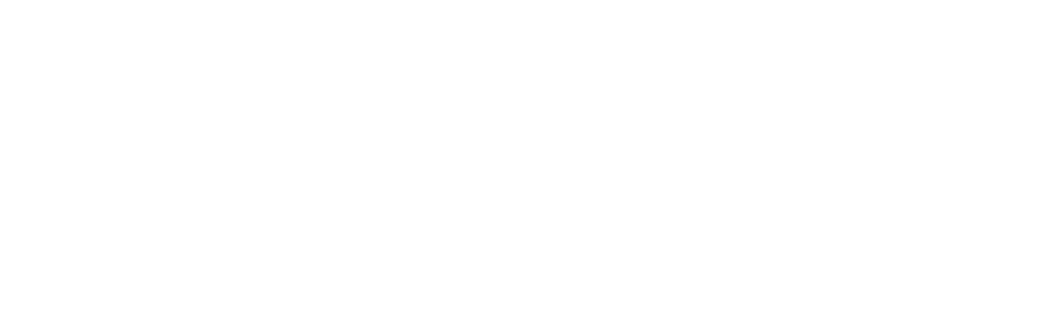
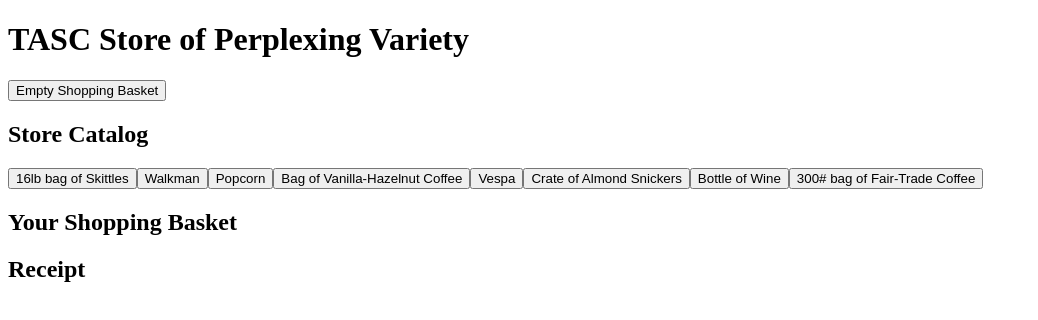
Before and after one commit to abexum/ABEprojects, an Angular app in the folder shoppingBasket/: page / in a window 1280 px wide. Shown: the top 320 px of the page, without its empty margins (0-1038 px from the left). Built offline with nearby package versions, Linux system fonts and the light colour scheme.

Commit message:
add components for goods-item and store

```diff
--- a/shoppingBasket/src/app/app.component.html
+++ b/shoppingBasket/src/app/app.component.html
@@ -1 +1,2 @@
+<app-store></app-store>
 <router-outlet></router-outlet>
--- a/shoppingBasket/src/app/app.module.ts
+++ b/shoppingBasket/src/app/app.module.ts
@@ -3,10 +3,14 @@
 
 import { AppRoutingModule } from './app-routing.module';
 import { AppComponent } from './app.component';
+import { GoodsItemComponent } from './goods-item/goods-item.component';
+import { StoreComponent } from './store/store.component';
 
 @NgModule({
   declarations: [
-    AppComponent
+    AppComponent,
+    GoodsItemComponent,
+    StoreComponent
   ],
   imports: [
     BrowserModule,
--- /dev/null
+++ b/shoppingBasket/src/app/goods-item/goods-item.component.ts
@@ -0,0 +1,18 @@
+import { Component, Input } from '@angular/core';
+
+@Component({
+  selector: 'app-goods-item',
+  template: `
+    <button>{{ title }}</button>
+  `,
+  styles: [
+  ]
+})
+export class GoodsItemComponent {
+
+  @Input() title: string = '';
+  // price: number;
+  // taxExempt: boolean;
+  // imported: boolean;
+
+}
--- /dev/null
+++ b/shoppingBasket/src/app/store/inventory.json
@@ -0,0 +1,56 @@
+{
+    "taxes" : {
+        "sales": 0.1,
+        "import": 0.05
+    },
+    "catalogItems" : [
+        {
+            "title": "16lb bag of Skittles",
+            "price": 16.00,
+            "taxExempt": true,
+            "imported": false
+        },
+        {
+            "title": "Walkman",
+            "price": 99.99,
+            "taxExempt": false,
+            "imported": false
+        },
+        {
+            "title": "Popcorn",
+            "price": 0.99,
+            "taxExempt": true,
+            "imported": false
+        },
+        {
+            "title": "Bag of Vanilla-Hazelnut Coffee",
+            "price": 11.00,
+            "taxExempt": true,
+            "imported": true
+        },
+        {
+            "title": "Vespa",
+            "price": 15001.25,
+            "taxExempt": false,
+            "imported": true
+        },
+        {
+            "title": "Crate of Almond Snickers",
+            "price": 75.99,
+            "taxExempt": true,
+            "imported": true
+        },
+        {
+            "title": "Bottle of Wine",
+            "price": 10.00,
+            "taxExempt": false,
+            "imported": true
+        },
+        {
+            "title": "300# bag of Fair-Trade Coffee",
+            "price": 997.99,
+            "taxExempt": true,
+            "imported": false
+        }
+    ]
+}
--- /dev/null
+++ b/shoppingBasket/src/app/store/store.component.html
@@ -0,0 +1,23 @@
+<h1>TASC Store of Perplexing Variety</h1>
+<button (click)="newBasket()">Empty Shopping Basket</button>
+<main>
+        <h2>
+            Store Catalog
+        </h2>
+        <app-goods-item
+            *ngFor="let item of catalog; let i = index"
+            [title]="item"
+            (click)="addToBasket(i)">
+        </app-goods-item>
+        <h2>
+            Your Shopping Basket
+        </h2>
+        <app-goods-item
+            *ngFor="let item of basket; let i = index"
+            [title]="item"
+            (click)="removeItem(i)">
+        </app-goods-item>
+        <h2>
+            Receipt
+        </h2>
+</main>
--- /dev/null
+++ b/shoppingBasket/src/app/store/store.component.ts
@@ -0,0 +1,36 @@
+import { Component, OnInit } from '@angular/core';
+import * as inventory from './inventory.json';
+
+@Component({
+  selector: 'app-store',
+  templateUrl: './store.component.html',
+  styleUrls: ['./store.component.scss']
+})
+export class StoreComponent implements OnInit {
+  // receipt!: string;
+  basket: any[] = [];
+  catalog: any[] = [];
+
+  constructor() { }
+
+  ngOnInit(): void {
+    this.newBasket();
+  }
+
+  newBasket() {
+    this.catalog = inventory.catalogItems.map(item => item.title);
+    this.basket = [];
+  }
+
+  addToBasket(idx: number) {
+    if (this.catalog[idx]) {
+      this.basket.push(this.catalog[idx]);
+    }
+  }
+  removeItem(idx: number) {
+    if (this.basket[idx]) {
+      this.basket.splice(idx, 1);
+    }
+  }
+
+}
--- a/shoppingBasket/tsconfig.json
+++ b/shoppingBasket/tsconfig.json
@@ -16,6 +16,7 @@
     "importHelpers": true,
     "target": "es2015",
     "module": "es2020",
+    "resolveJsonModule": true,
     "lib": [
       "es2018",
       "dom"
```
Also changed, not shown: shoppingBasket/src/app/store/store.component.scss (added), 2 other files (tests, documents, lock files or other folders).
